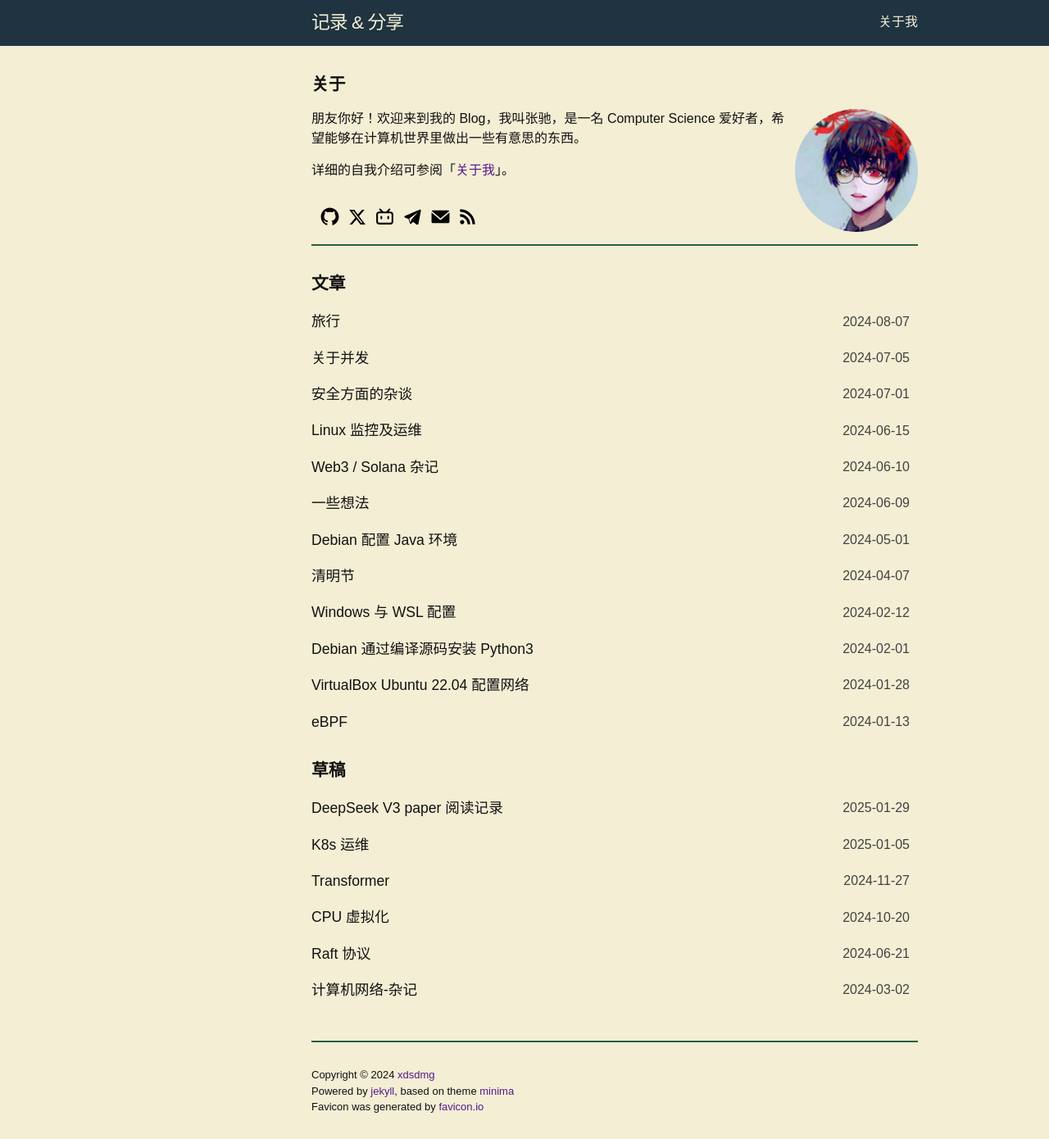
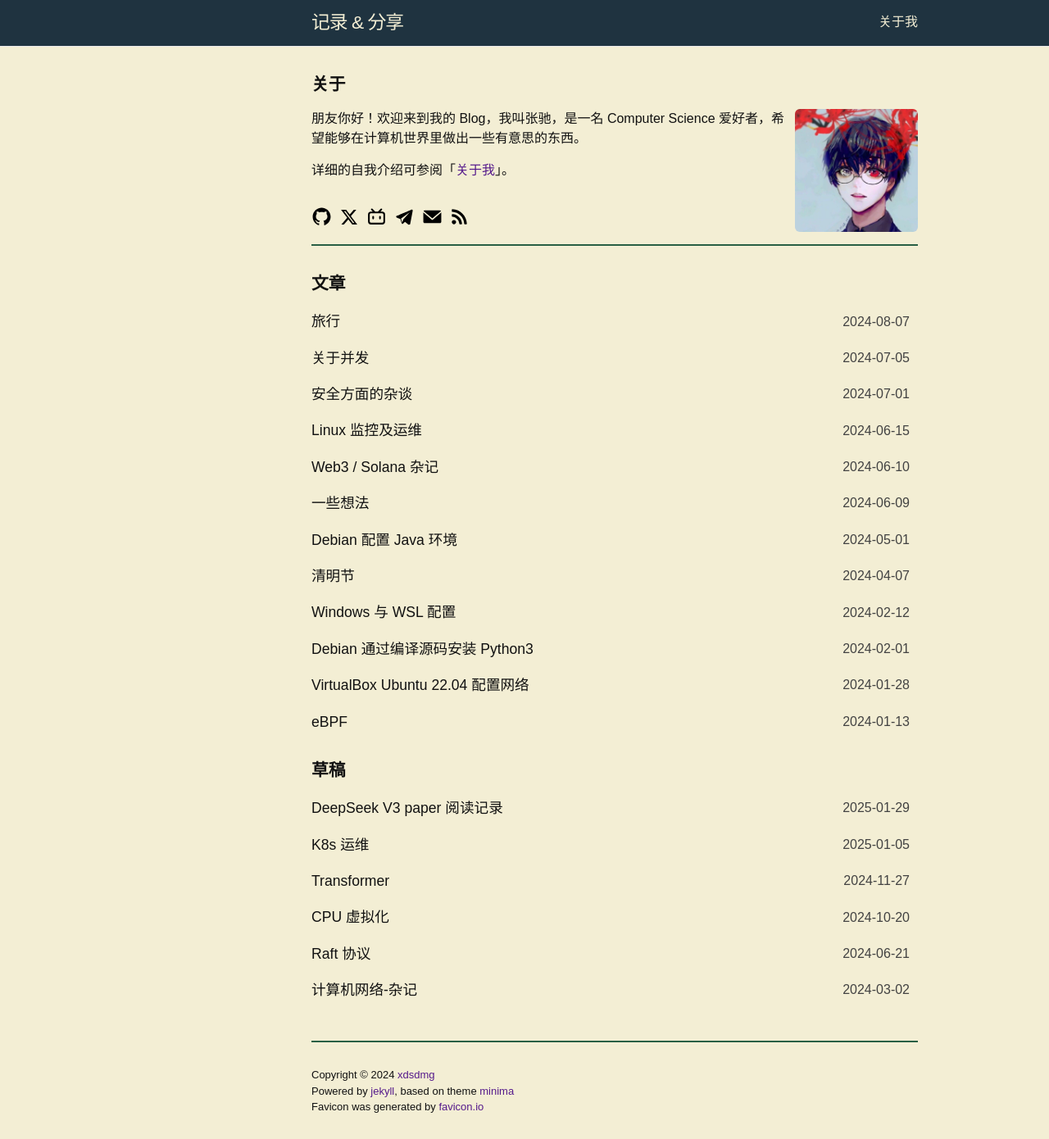
Before and after one commit to xdsdmg/xdsdmg.github.io, a Jekyll site: the page built from docs/index.markdown, in a window 1280 px wide. Shown: the whole page at 82% size. Built offline with Jekyll 4.4.1, drawn with Linux system fonts in a browser that asks for light colours.

Commit message:
update blog

```diff
--- a/docs/_layouts/home.html
+++ b/docs/_layouts/home.html
@@ -82,7 +82,7 @@
       </a>
     </div>
     <div id="avatar">
-      <img src="/assets/imgs/avatar.jpg" style="border-radius: 50%;"></img>
+      <img src="/assets/imgs/avatar.jpg" style="border-radius: 4%;"></img>
     </div>
   </div>
   <div class="line"></div>
@@ -135,7 +135,8 @@
   <div class="pager">
     <ul class="pagination">
       {%- if paginator.previous_page %}
-      <li><a href="{{ paginator.previous_page_path | relative_url }}" class="previous-page">{{ paginator.previous_page}}</a></li>
+      <li><a href="{{ paginator.previous_page_path | relative_url }}" class="previous-page">{{
+          paginator.previous_page}}</a></li>
       {%- else %}
       <li>
         <div class="pager-edge">•</div>
--- a/docs/_sass/minima/_base.scss
+++ b/docs/_sass/minima/_base.scss
@@ -25,6 +25,10 @@
 figure {
   margin: 0;
   padding: 0;
+}
+
+b {
+  font-weight: bold;
 }
 
 /**
--- a/docs/_sass/minima/_layout.scss
+++ b/docs/_sass/minima/_layout.scss
@@ -133,7 +133,16 @@
 }
 
 .footer-icon {
-  margin-left: 10px;
+  margin-right: 10px;
+  color: black;
+
+  &:hover {
+    color: #551A8B;
+  }
+}
+
+.footer-icon>svg {
+  fill: currentColor;
 }
 
 .foot-content-item {
@@ -218,8 +227,8 @@
   position: relative;
   display: grid;
   grid-template-areas:
-  "page-content"
-  "footer";
+    "page-content"
+    "footer";
   grid-template-rows: auto calc(#{$spacing-unit} * 5);
   height: calc(100% - (#{$spacing-unit} * 1));
   overflow-y: auto;
```
Also changed, not shown: other parts of docs/_layouts/home.html (+1 -1 lines). Lines whose indentation alone changed are shown as unchanged.
